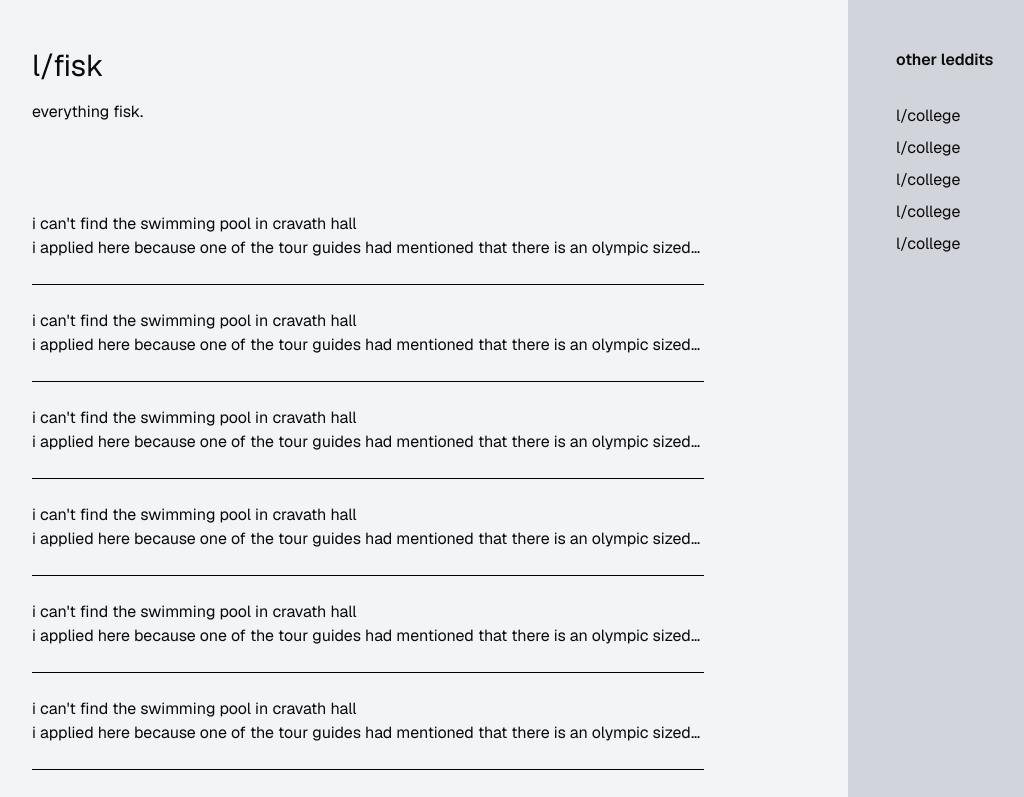
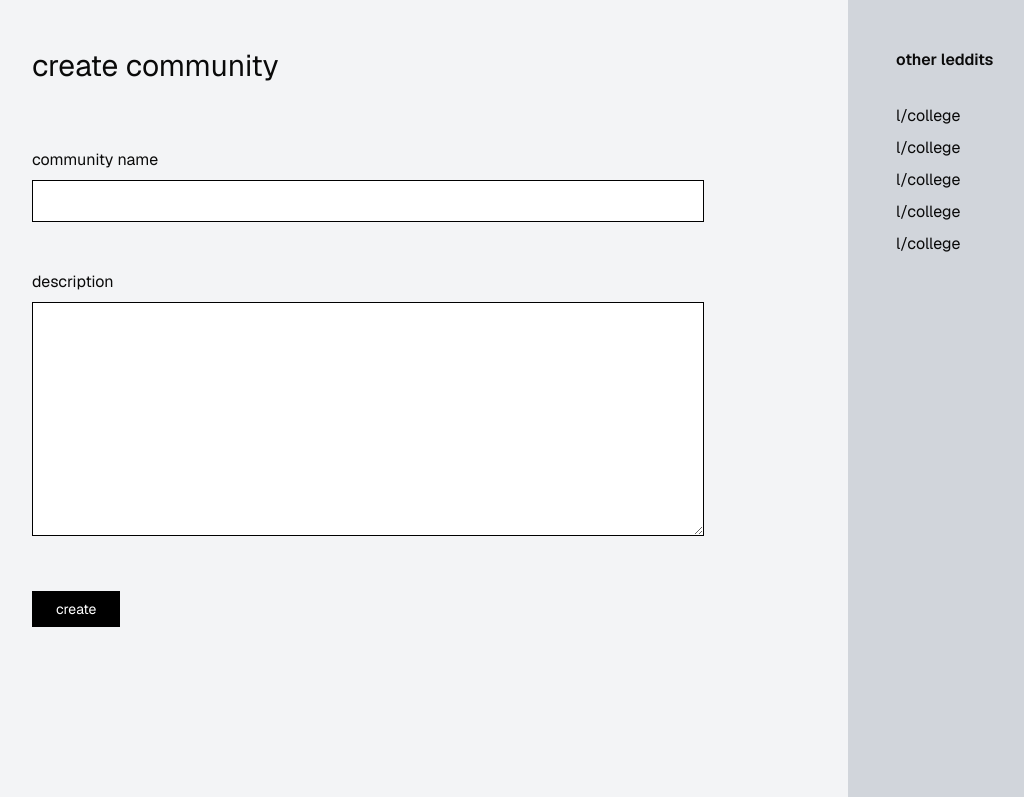
Before and after one commit to okezieuc/leddit, a Next.js app: page /l/new in a window 1280 px wide. Shown: the top 797 px of the page, without its empty margins (112-1136 px from the left). Built offline with nearby package versions, Linux system fonts and the light colour scheme; no server answers.

Commit message:
create input components and create subleddit page

```diff
--- /dev/null
+++ b/app/l/new/page.tsx
@@ -0,0 +1,30 @@
+import Button from "@/components/button";
+import TextArea from "@/components/ui/textarea";
+import TextInput from "@/components/ui/textinput";
+
+export default function Page() {
+    return <>
+        <h1 className="text-3xl mb-16">
+            create community
+        </h1>
+
+        <div className="flex flex-col gap-12">
+            <div>
+                <div className="mb-2">community name</div>
+                <TextInput />
+            </div>
+
+            <div>
+                <div className="mb-2">description</div>
+                <TextArea />
+            </div>
+
+            <div>
+                <Button text="create" />
+            </div>
+        </div>
+
+
+
+    </>;
+}
--- /dev/null
+++ b/components/ui/textarea.tsx
@@ -0,0 +1,5 @@
+import React from 'react';
+
+export default function TextArea(props: React.HTMLProps<HTMLTextAreaElement>) {
+    return <textarea className="border border-black p-2 w-full" rows={9} {...props} />
+}
--- /dev/null
+++ b/components/ui/textinput.tsx
@@ -0,0 +1,5 @@
+import React from 'react';
+
+export default function TextInput(props: React.HTMLProps<HTMLInputElement>) {
+    return <input type="text" className="border border-black p-2 w-full" {...props} />
+}
```
